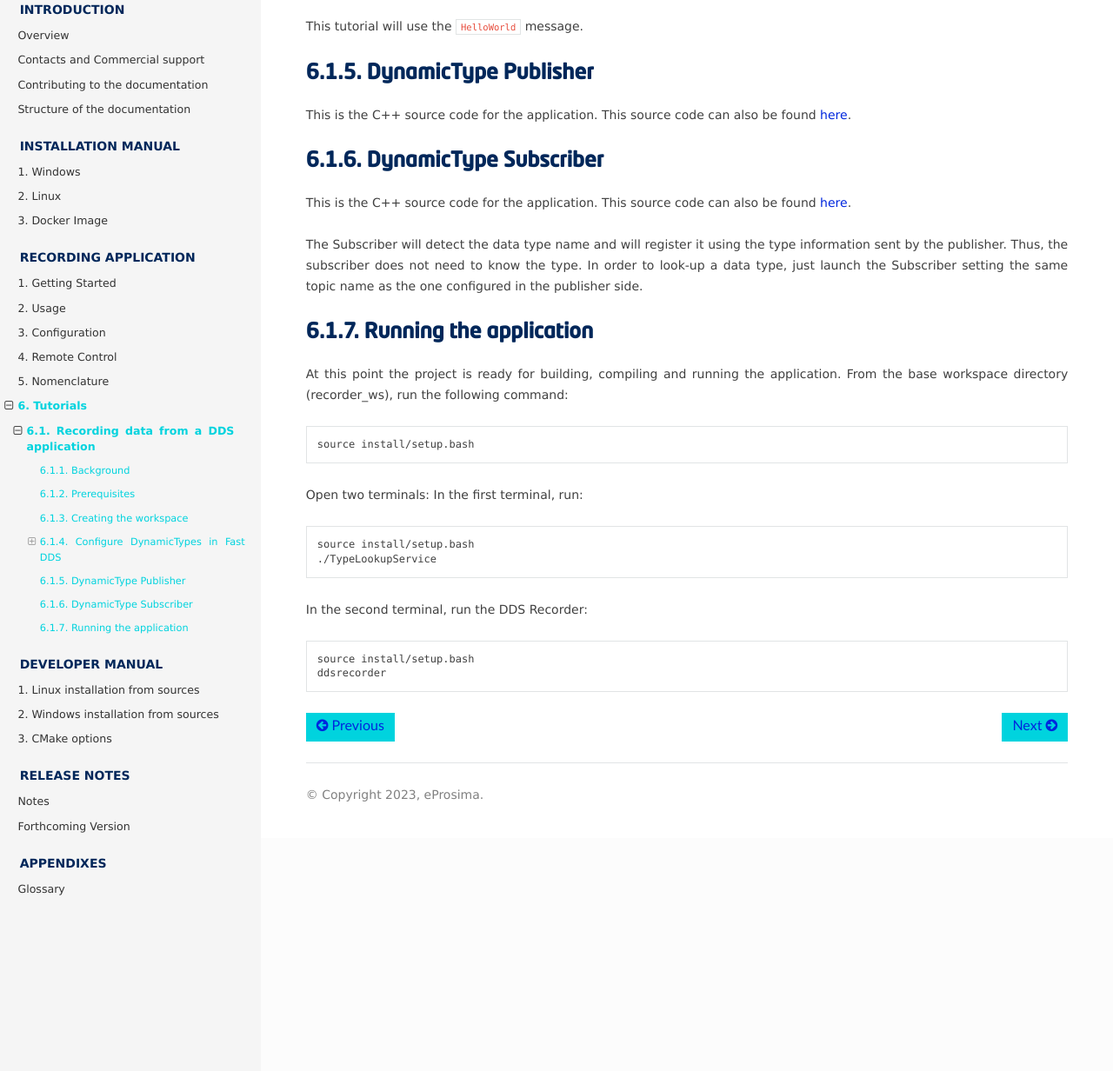
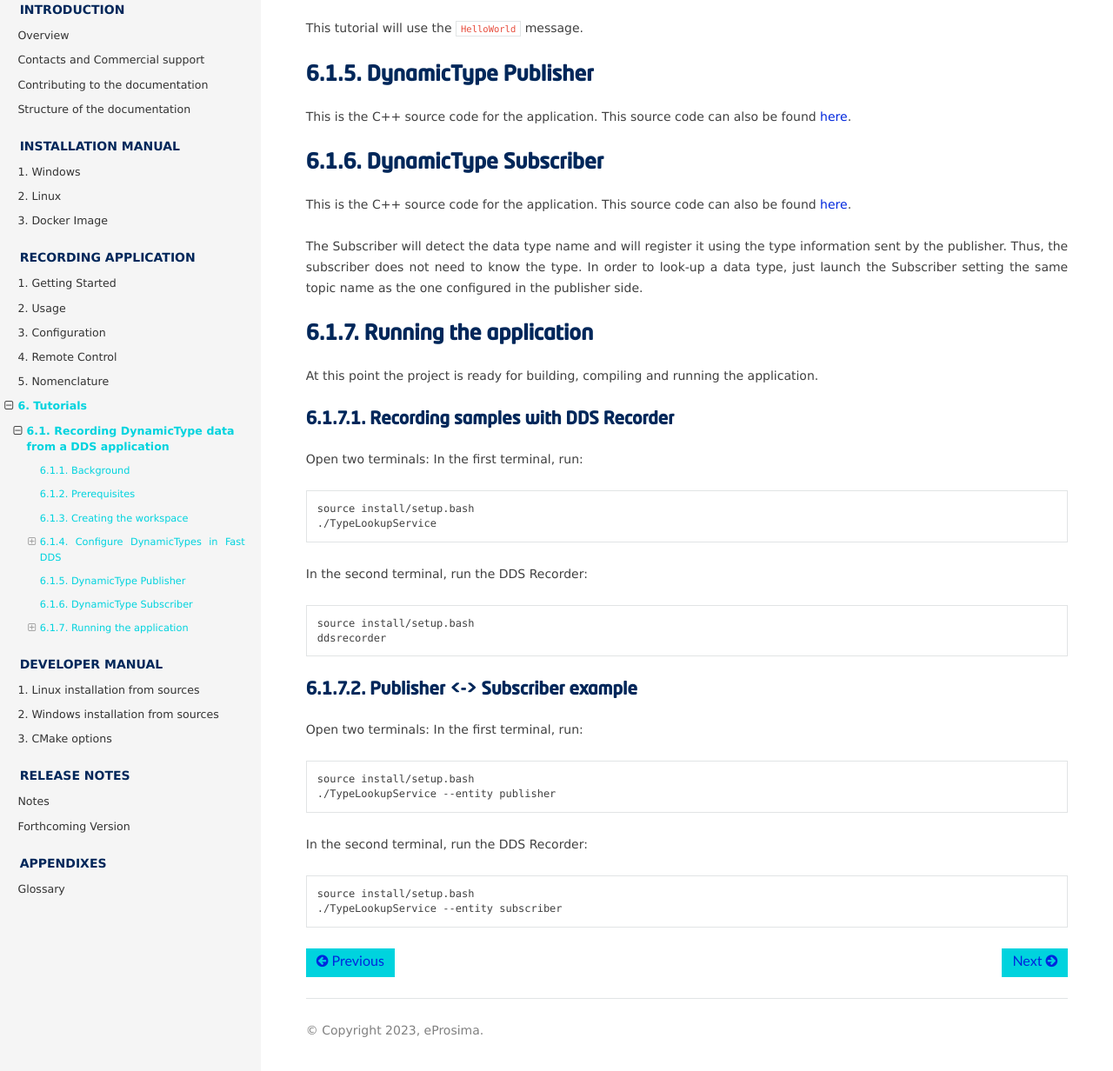
Before and after one commit to eProsima/DDS-Record-Replay, a Sphinx documentation site: the page built from docs/rst/recording/tutorials/basic_example.rst, in a window 1280 px wide and 1400 px high, scrolled down 1891 px, cut to the strip 165-1397 px from the top of the window. Shown: the whole strip at 87% size. Built offline with Sphinx 7.4.7 and the Read the Docs theme 2.0.0, drawn with Linux system fonts in a browser that asks for light colours; the version number could not be read and is left out; some of the changed text lies outside the part shown.

Commit message:
Update tutorial
Signed-off-by: Irene Bandera <irenebandera@eprosima.com>

```diff
--- a/docs/rst/recording/tutorials/basic_example.rst
+++ b/docs/rst/recording/tutorials/basic_example.rst
@@ -2,9 +2,9 @@
 
 .. _tutorials_basic_example:
 
-#####################################
-Recording data from a DDS application
-#####################################
+#################################################
+Recording DynamicType data from a DDS application
+#################################################
 
 .. contents::
     :local:
@@ -62,12 +62,12 @@
 ============
 
 For native types Fast DDS will send the ``TypeObject`` by default.
-When generating the Types using Fast DDS Gen, the option ``-typeobject`` must be added in order to generate the needed code to fill the ``TypeObject`` data.
 
 IDL file
---------
+========
 
 `eProsima Fast DDS-Gen <https://fast-dds.docs.eprosima.com/en/latest/fastddsgen/introduction/introduction.html>`_ is a Java application that generates *eProsima Fast DDS* source code using the data types defined in an IDL (Interface Definition Language) file.
+When generating the Types using Fast DDS Gen, the option ``-typeobject`` must be added in order to generate the needed code to fill the ``TypeObject`` data.
 
 The expected argument list of the application is:
 
@@ -80,20 +80,20 @@
 
 * ``HelloWorld``
 
-.. literalinclude:: /../resources/dds/TypeLookupService/types/hello_world/HelloWorld.idl
+.. literalinclude:: /../../../../../resources/dds/TypeLookupService/types/hello_world/HelloWorld.idl
     :language: IDL
 
 * ``Complete``
 
-.. literalinclude:: /../resources/dds/TypeLookupService/types/complete/Complete.idl
+.. literalinclude:: /../../../../../resources/dds/TypeLookupService/types/complete/Complete.idl
     :language: IDL
 
 
 This tutorial will use the ``HelloWorld`` message.
 
-*********************************
+*********************
 DynamicType Publisher
-*********************************
+*********************
 
 This is the C++ source code for the application. This source code can also be found `here <https://github.com/eProsima/DDS-Recorder/blob/main/resources/dds/TypeLookupService/TypeLookupServicePublisher.cpp>`_.
 
@@ -112,11 +112,10 @@
 Running the application
 ***********************
 
-At this point the project is ready for building, compiling and running the application. From the base workspace directory (recorder_ws), run the following command:
+At this point the project is ready for building, compiling and running the application.
 
-.. code-block:: bash
-
-    source install/setup.bash
+Recording samples with DDS Recorder
+===================================
 
 Open two terminals:
 In the first terminal, run:
@@ -132,3 +131,21 @@
 
     source install/setup.bash
     ddsrecorder
+
+Publisher <-> Subscriber example
+================================
+
+Open two terminals:
+In the first terminal, run:
+
+.. code-block:: bash
+
+    source install/setup.bash
+    ./TypeLookupService --entity publisher
+
+In the second terminal, run the DDS Recorder:
+
+.. code-block:: bash
+
+    source install/setup.bash
+    ./TypeLookupService --entity subscriber
```
